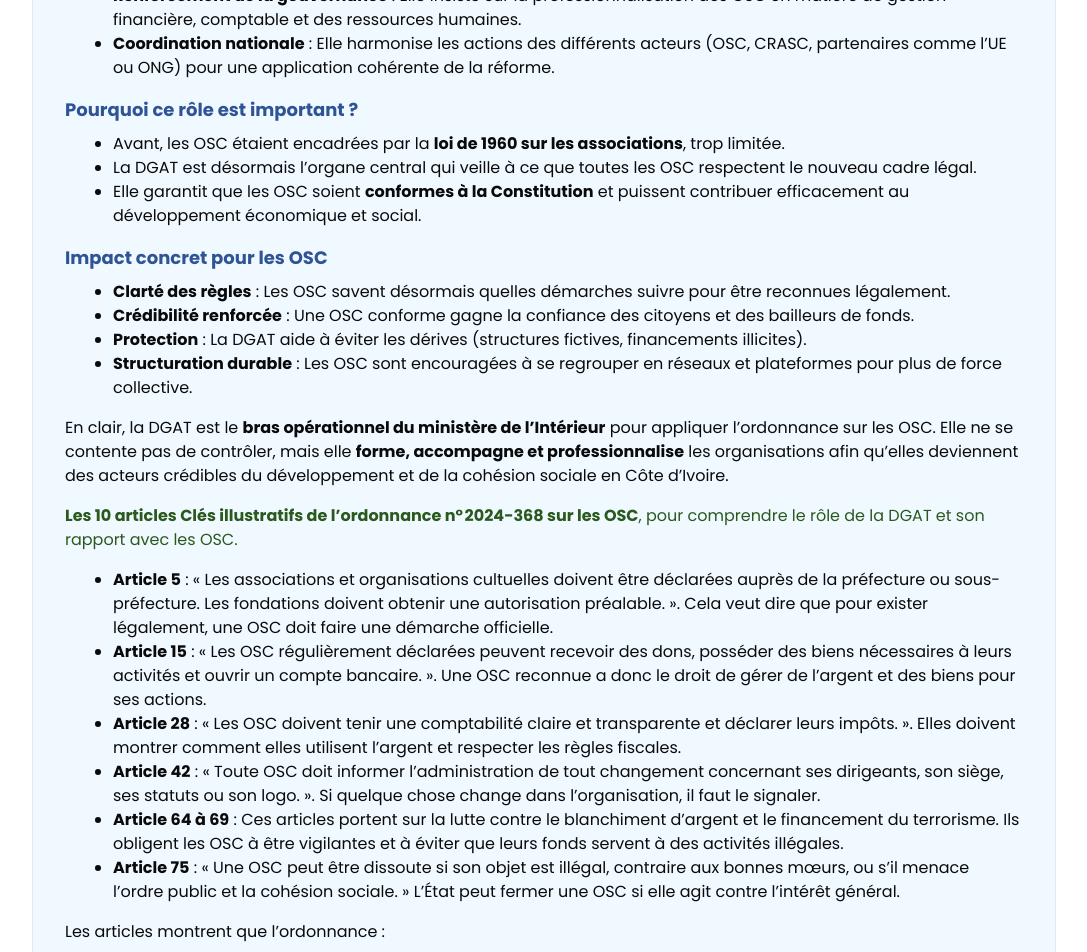
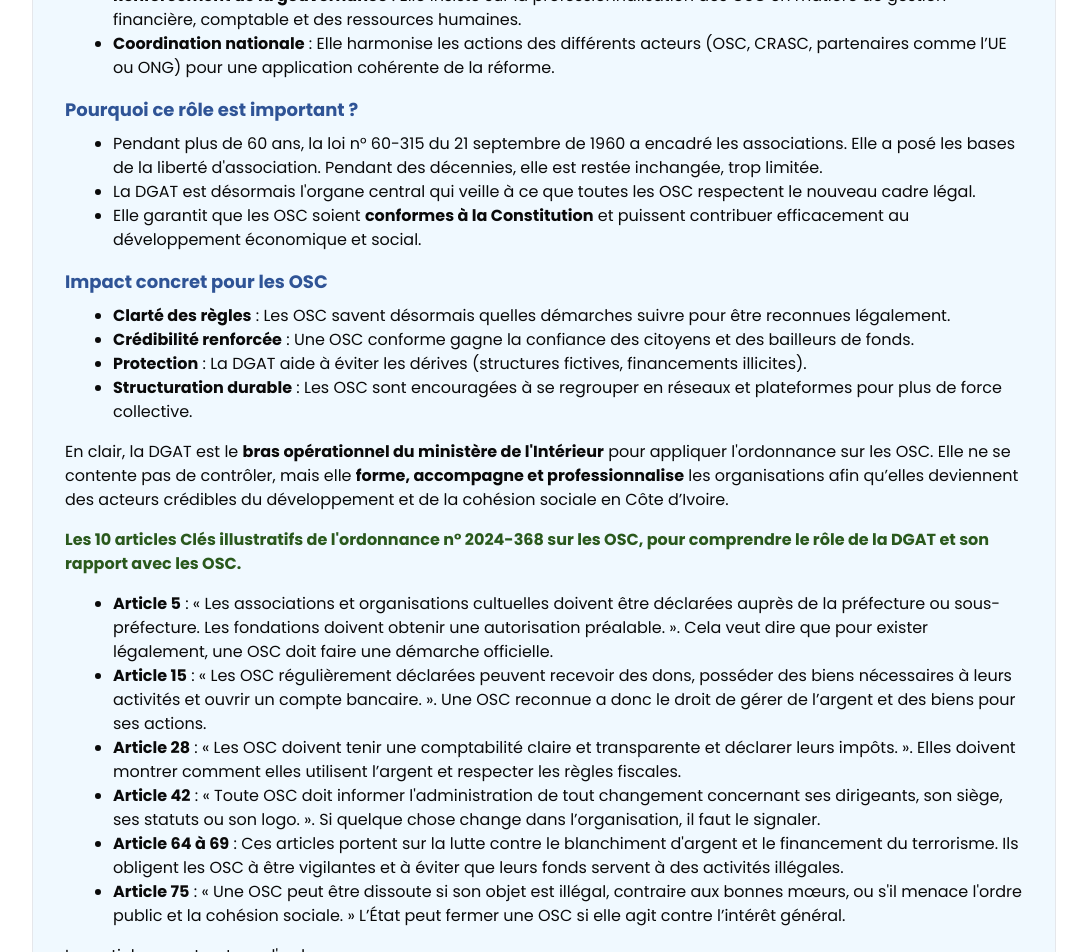
Before and after one commit to ordemdigitale/pasci-web, a Next.js app: page /a-propos in a window 1280 px wide. Shown: the part 3400-4352 px from the top of the page, without its empty margins (96-1183 px from the left). Built offline with nearby package versions, Linux system fonts and the light colour scheme; no server answers.

Commit message:
mise à jour textes

```diff
--- a/app/(main)/a-propos/page.tsx
+++ b/app/(main)/a-propos/page.tsx
@@ -167,8 +167,8 @@ export default async function AboutPage() {
 
           <h4 className="font-bold text-lg pt-4 pb-2 text-[#2F5496]">Pourquoi ce rôle est important ?</h4>
           <ul className="list-disc ml-12">
-            <li>Avant, les OSC étaient encadrées par la <b>loi de 1960 sur les associations</b>, trop limitée.</li>
-            <li>La DGAT est désormais l’organe central qui veille à ce que toutes les OSC respectent le nouveau cadre légal.</li>
+            <li>Pendant plus de 60 ans, la loi n° 60-315 du 21 septembre de 1960 a encadré les associations. Elle a posé les bases de la liberté d'association. Pendant des décennies, elle est restée inchangée, trop limitée.</li>
+            <li>La DGAT est désormais l'organe central qui veille à ce que toutes les OSC respectent le nouveau cadre légal.</li>
             <li>Elle garantit que les OSC soient <b>conformes à la Constitution</b> et puissent contribuer efficacement au développement économique et social.</li>
           </ul>
 
@@ -179,17 +179,17 @@ export default async function AboutPage() {
             <li><b>Protection</b> : La DGAT aide à éviter les dérives (structures fictives, financements illicites).</li>
             <li><b>Structuration durable</b> : Les OSC sont encouragées à se regrouper en réseaux et plateformes pour plus de force collective.</li>
           </ul>
-          <p className="my-4">En clair, la DGAT est le <b>bras opérationnel du ministère de l’Intérieur</b> pour appliquer l’ordonnance sur les OSC. Elle ne se contente pas de contrôler, mais elle <b>forme, accompagne et professionnalise</b> les organisations afin qu’elles deviennent des acteurs crédibles du développement et de la cohésion sociale en Côte d’Ivoire.</p>
-          <p className="text-[#2a591d] mb-4"><b>Les 10 articles Clés illustratifs de l’ordonnance n° 2024-368 sur les OSC</b>, pour comprendre le rôle de la DGAT et son rapport avec les OSC.</p>
+          <p className="my-4">En clair, la DGAT est le <b>bras opérationnel du ministère de l'Intérieur</b> pour appliquer l'ordonnance sur les OSC. Elle ne se contente pas de contrôler, mais elle <b>forme, accompagne et professionnalise</b> les organisations afin qu’elles deviennent des acteurs crédibles du développement et de la cohésion sociale en Côte d’Ivoire.</p>
+          <p className="text-[#2a591d] mb-4 font-bold">Les 10 articles Clés illustratifs de l'ordonnance n° 2024-368 sur les OSC, pour comprendre le rôle de la DGAT et son rapport avec les OSC.</p>
           <ul className="list-disc ml-12">
             <li><b>Article 5</b> : « Les associations et organisations cultuelles doivent être déclarées auprès de la préfecture ou sous-préfecture. Les fondations doivent obtenir une autorisation préalable. ». Cela veut dire que pour exister légalement, une OSC doit faire une démarche officielle.</li>
             <li><b>Article 15</b> : « Les OSC régulièrement déclarées peuvent recevoir des dons, posséder des biens nécessaires à leurs activités et ouvrir un compte bancaire. ». Une OSC reconnue a donc le droit de gérer de l’argent et des biens pour ses actions.</li>
             <li><b>Article 28</b> : « Les OSC doivent tenir une comptabilité claire et transparente et déclarer leurs impôts. ». Elles doivent montrer comment elles utilisent l’argent et respecter les règles fiscales.</li>
-            <li><b>Article 42</b> : « Toute OSC doit informer l’administration de tout changement concernant ses dirigeants, son siège, ses statuts ou son logo. ». Si quelque chose change dans l’organisation, il faut le signaler.</li>
-            <li><b>Article 64 à 69</b> : Ces articles portent sur la lutte contre le blanchiment d’argent et le financement du terrorisme. Ils obligent les OSC à être vigilantes et à éviter que leurs fonds servent à des activités illégales.</li>
-            <li><b>Article 75</b> : « Une OSC peut être dissoute si son objet est illégal, contraire aux bonnes mœurs, ou s’il menace l’ordre public et la cohésion sociale. » L’État peut fermer une OSC si elle agit contre l’intérêt général.</li>
+            <li><b>Article 42</b> : « Toute OSC doit informer l'administration de tout changement concernant ses dirigeants, son siège, ses statuts ou son logo. ». Si quelque chose change dans l’organisation, il faut le signaler.</li>
+            <li><b>Article 64 à 69</b> : Ces articles portent sur la lutte contre le blanchiment d'argent et le financement du terrorisme. Ils obligent les OSC à être vigilantes et à éviter que leurs fonds servent à des activités illégales.</li>
+            <li><b>Article 75</b> : « Une OSC peut être dissoute si son objet est illégal, contraire aux bonnes mœurs, ou s'il menace l'ordre public et la cohésion sociale. » L’État peut fermer une OSC si elle agit contre l’intérêt général.</li>
           </ul>
-          <p className="my-4">Les articles montrent que l’ordonnance :</p>
+          <p className="my-4">Les articles montrent que l'ordonnance :</p>
           <ul className="list-disc ml-12">
             <li><b>Encadre la création</b> (déclaration ou autorisation).</li>
             <li><b>Donne des droits</b> (recevoir des dons, agir en justice).</li>
```
